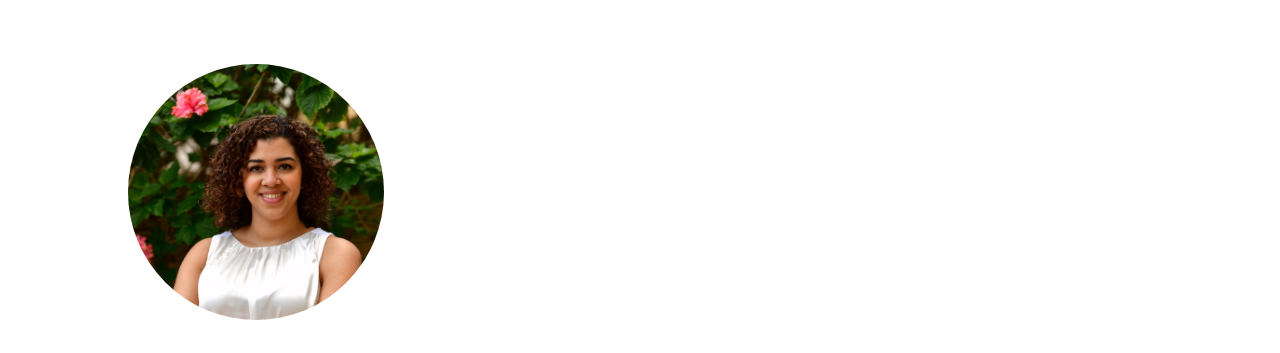
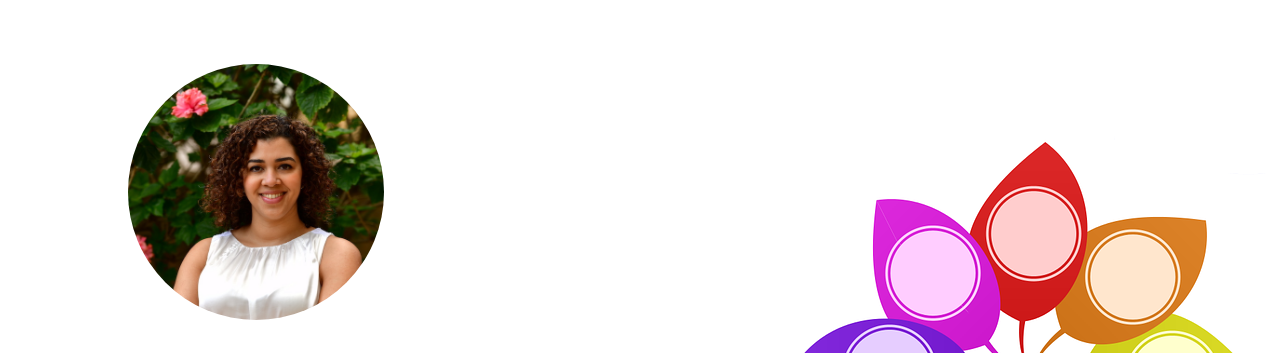
Before and after one commit to nizaroni/samarkhalifeiglesias.com, a plain HTML site: page index.html in a window 1280 px wide. Shown: the top 353 px of the page. Drawn offline with Linux system fonts and the light colour scheme.

Commit message:
:lipstick: Add flower image for background and favicon

```diff
--- a/index.html
+++ b/index.html
@@ -3,6 +3,10 @@
 	<head>
 		<meta charset="utf-8">
 		<title>Sámar Khalife Iglesias ⇒ @samarkhalifepsychologist</title>
+
+		<link rel="icon" type="image/png" href="images/favicon-16x16.png" sizes="16x16">
+		<link rel="icon" type="image/png" href="images/favicon-32x32.png" sizes="32x32">
+		<link rel="icon" type="image/png" href="images/favicon-96x96.png" sizes="96x96">
 
 		<link rel="preconnect" href="https://fonts.gstatic.com">
 		<link href="https://fonts.googleapis.com/css2?family=Yanone+Kaffeesatz:wght@400;700&display=swap" rel="stylesheet">
--- a/styles.css
+++ b/styles.css
@@ -3,6 +3,13 @@ body {
 	font-family: 'Yanone Kaffeesatz', sans-serif;
 	font-size: 24px;
 	color: #868686;
+	background: url(images/flower.png) right -250px top -150px no-repeat;
+}
+
+@media screen and (min-width: 1024px) {
+	body {
+		background-position: right center;
+	}
 }
 
 .corset {
```
Also changed, not shown: images/favicon-16x16.png (added), images/favicon-32x32.png (added), images/favicon-96x96.png (added), images/flower.png (added).
